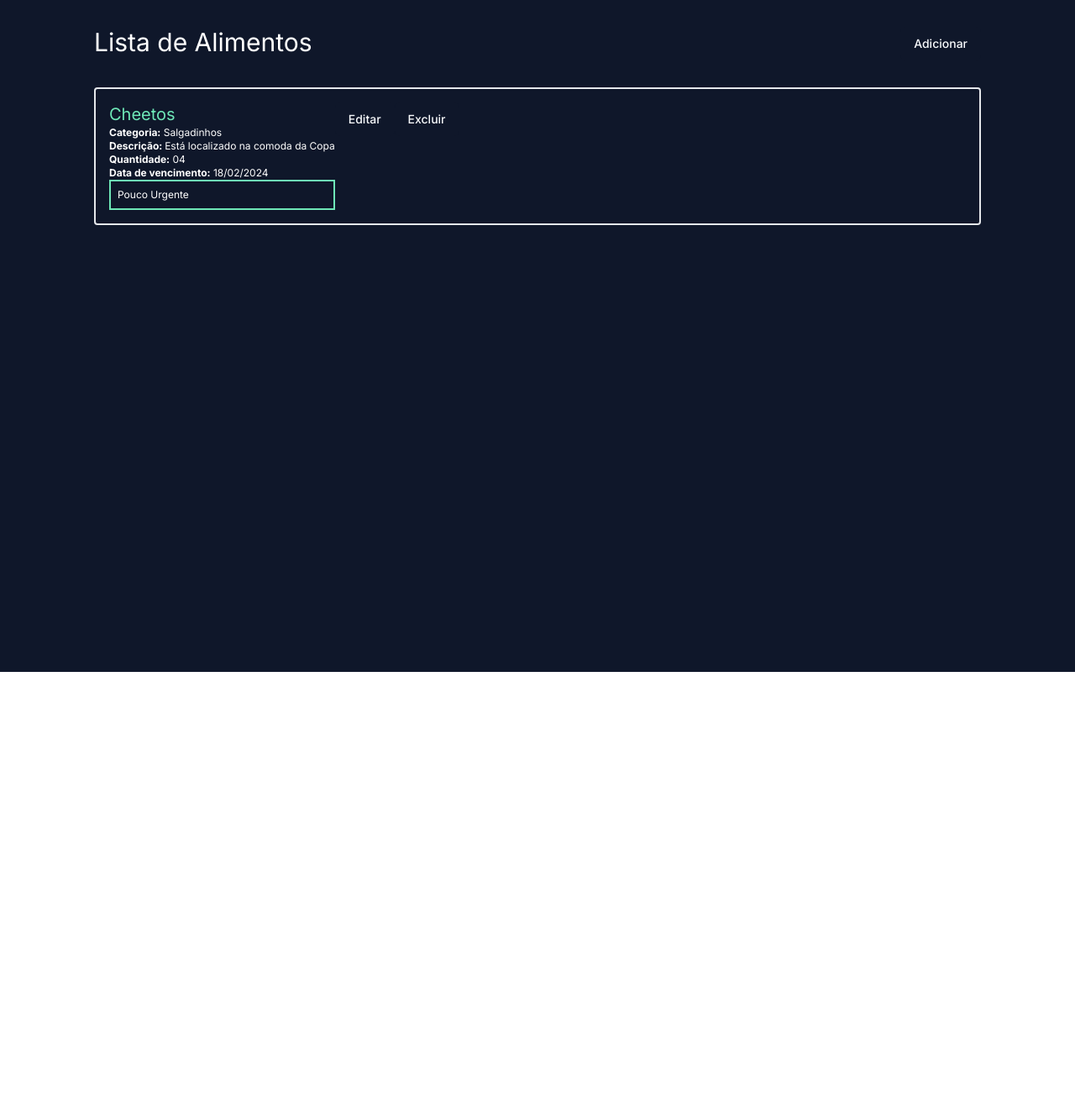
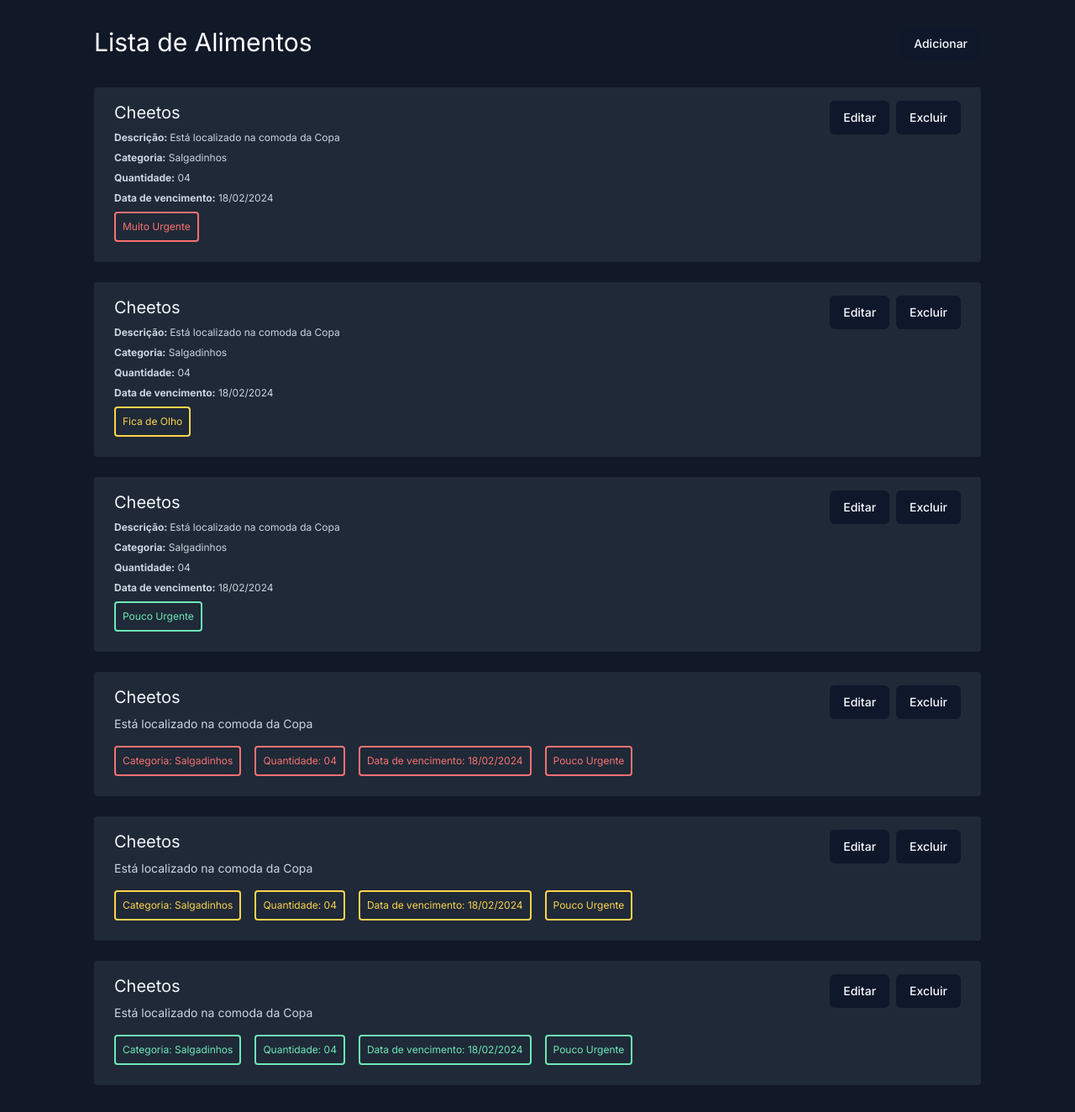
Before and after one commit to D-Ono/expiration-date-of-food-web, a Next.js app in the folder expiration-date-of-food/: page / in a window 1280 px wide. Shown: the whole page at 84% size. Before the commit the page ends 800 px from the top, so only its background shows below. Built offline with nearby package versions, Linux system fonts and the light colour scheme.

Commit message:
feat: add examples of componentes

```diff
--- a/expiration-date-of-food/src/app/page.tsx
+++ b/expiration-date-of-food/src/app/page.tsx
@@ -3,7 +3,7 @@
 
 export default function Home() {
   return (
-    <div className="bg-slate-900 p-8 px-28 h-screen">
+    <div className="bg-gray-900 p-8 px-28 h-full">
       <div className="flex justify-between mb-8">
         <h1 className="text-white text-3xl">Lista de Alimentos</h1>
        <Dialog>
@@ -24,19 +24,135 @@
         </DialogContent>
        </Dialog>
       </div>
-      <div className="flex white border-2 rounded	p-4">
-        <div>
-          <h1 className=" text-xl text-emerald-300	">Cheetos</h1>
-          <p className="text-white text-xs"><strong>Categoria:</strong> Salgadinhos</p>
-          <p className="text-white text-xs"><strong>Descrição: </strong>Está localizado na comoda da Copa</p>
-          <p className="text-white text-xs"><strong>Quantidade:</strong> 04</p>
-          <p className="text-white text-xs"><strong>Data de vencimento:</strong> 18/02/2024</p>
-          <div className="p-2 border-color border-emerald-300 border-2">
-            <p className="text-white text-xs">Pouco Urgente</p>
+      <div className="flex rounded justify-between	p-4 px-6 bg-gray-800">
+        <div className="flex-row gap-8">
+          <h1 className=" text-xl text-slate-100">Cheetos</h1>
+          <p className="text-slate-300 text-xs py-2"><strong>Descrição: </strong>Está localizado na comoda da Copa</p>
+          <p className="text-slate-300 text-xs"><strong>Categoria:</strong> Salgadinhos</p>
+          <p className="text-slate-300 text-xs py-2"><strong>Quantidade:</strong> 04</p>
+          <p className="text-slate-300 text-xs"><strong>Data de vencimento:</strong> 18/02/2024</p>
+          <div className="p-2 border-color rounded border-red-400 border-2 my-2 w-fit">
+            <p className="text-red-400 text-xs">Muito Urgente</p>
           </div>
         </div>
-        <div>
-          <Button>Editar</Button>
+        <div className="flex">
+          <div className="mr-2">
+            <Button>Editar</Button>
+          </div>
+          <Button>Excluir</Button>
+        </div>
+      </div>
+      <div className="flex rounded justify-between	p-4 px-6 bg-gray-800 mt-6">
+        <div className="flex-row gap-8">
+          <h1 className=" text-xl text-slate-100">Cheetos</h1>
+          <p className="text-slate-300 text-xs py-2"><strong>Descrição: </strong>Está localizado na comoda da Copa</p>
+          <p className="text-slate-300 text-xs"><strong>Categoria:</strong> Salgadinhos</p>
+          <p className="text-slate-300 text-xs py-2"><strong>Quantidade:</strong> 04</p>
+          <p className="text-slate-300 text-xs"><strong>Data de vencimento:</strong> 18/02/2024</p>
+          <div className="p-2 border-color rounded border-amber-300 border-2 my-2 w-fit">
+            <p className="text-amber-300 text-xs">Fica de Olho</p>
+          </div>
+        </div>
+        <div className="flex">
+          <div className="mr-2">
+            <Button>Editar</Button>
+          </div>
+          <Button>Excluir</Button>
+        </div>
+      </div>
+      <div className="flex rounded justify-between	p-4 px-6 bg-gray-800 mt-6">
+        <div className="flex-row gap-8">
+          <h1 className=" text-xl text-slate-100">Cheetos</h1>
+          <p className="text-slate-300 text-xs py-2"><strong>Descrição: </strong>Está localizado na comoda da Copa</p>
+          <p className="text-slate-300 text-xs"><strong>Categoria:</strong> Salgadinhos</p>
+          <p className="text-slate-300 text-xs py-2"><strong>Quantidade:</strong> 04</p>
+          <p className="text-slate-300 text-xs"><strong>Data de vencimento:</strong> 18/02/2024</p>
+          <div className="p-2 border-color rounded border-emerald-300 border-2 my-2 w-fit">
+            <p className="text-emerald-300 text-xs">Pouco Urgente</p>
+          </div>
+        </div>
+        <div className="flex">
+          <div className="mr-2">
+            <Button>Editar</Button>
+          </div>
+          <Button>Excluir</Button>
+        </div>
+      </div>
+      <div className="flex rounded justify-between	p-4 px-6 bg-gray-800 mt-6">
+        <div className="flex-row gap-8">
+          <h1 className=" text-xl text-slate-100">Cheetos</h1>
+          <p className="text-slate-300 text-sm py-2">Está localizado na comoda da Copa</p>
+          <div className="flex gap-4">
+            <div className="p-2 border-color rounded border-red-400 border-2 my-2 w-fit">
+              <p className="text-red-400 text-xs">Categoria: Salgadinhos</p>
+            </div>
+            <div className="p-2 border-color rounded border-red-400 border-2 my-2 w-fit">
+              <p className="text-red-400 text-xs">Quantidade: 04</p>
+            </div>
+            <div className="p-2 border-color rounded border-red-400 border-2 my-2 w-fit">
+              <p className="text-red-400 text-xs">Data de vencimento: 18/02/2024</p>
+            </div>
+            <div className="p-2 border-color rounded border-red-400 border-2 my-2 w-fit">
+              <p className="text-red-400 text-xs">Pouco Urgente</p>
+            </div>
+          </div>
+        </div>
+        <div className="flex">
+          <div className="mr-2">
+            <Button>Editar</Button>
+          </div>
+          <Button>Excluir</Button>
+        </div>
+      </div>
+      <div className="flex rounded justify-between	p-4 px-6 bg-gray-800 mt-6">
+        <div className="flex-row gap-8">
+          <h1 className=" text-xl text-slate-100">Cheetos</h1>
+          <p className="text-slate-300 text-sm py-2">Está localizado na comoda da Copa</p>
+          <div className="flex gap-4">
+            <div className="p-2 border-color rounded border-amber-300 border-2 my-2 w-fit">
+              <p className="text-amber-300 text-xs">Categoria: Salgadinhos</p>
+            </div>
+            <div className="p-2 border-color rounded border-amber-300 border-2 my-2 w-fit">
+              <p className="text-amber-300 text-xs">Quantidade: 04</p>
+            </div>
+            <div className="p-2 border-color rounded border-amber-300 border-2 my-2 w-fit">
+              <p className="text-amber-300 text-xs">Data de vencimento: 18/02/2024</p>
+            </div>
+            <div className="p-2 border-color rounded border-amber-300 border-2 my-2 w-fit">
+              <p className="text-amber-300 text-xs">Pouco Urgente</p>
+            </div>
+          </div>
+        </div>
+        <div className="flex">
+          <div className="mr-2">
+            <Button>Editar</Button>
+          </div>
+          <Button>Excluir</Button>
+        </div>
+      </div>
+      <div className="flex rounded justify-between	p-4 px-6 bg-gray-800 mt-6">
+        <div className="flex-row gap-8">
+          <h1 className=" text-xl text-slate-100">Cheetos</h1>
+          <p className="text-slate-300 text-sm py-2">Está localizado na comoda da Copa</p>
+          <div className="flex gap-4">
+            <div className="p-2 border-color rounded border-emerald-300 border-2 my-2 w-fit">
+              <p className="text-emerald-300 text-xs">Categoria: Salgadinhos</p>
+            </div>
+            <div className="p-2 border-color rounded border-emerald-300 border-2 my-2 w-fit">
+              <p className="text-emerald-300 text-xs">Quantidade: 04</p>
+            </div>
+            <div className="p-2 border-color rounded border-emerald-300 border-2 my-2 w-fit">
+              <p className="text-emerald-300 text-xs">Data de vencimento: 18/02/2024</p>
+            </div>
+            <div className="p-2 border-color rounded border-emerald-300 border-2 my-2 w-fit">
+              <p className="text-emerald-300 text-xs">Pouco Urgente</p>
+            </div>
+          </div>
+        </div>
+        <div className="flex">
+          <div className="mr-2">
+            <Button>Editar</Button>
+          </div>
           <Button>Excluir</Button>
         </div>
       </div>
```
